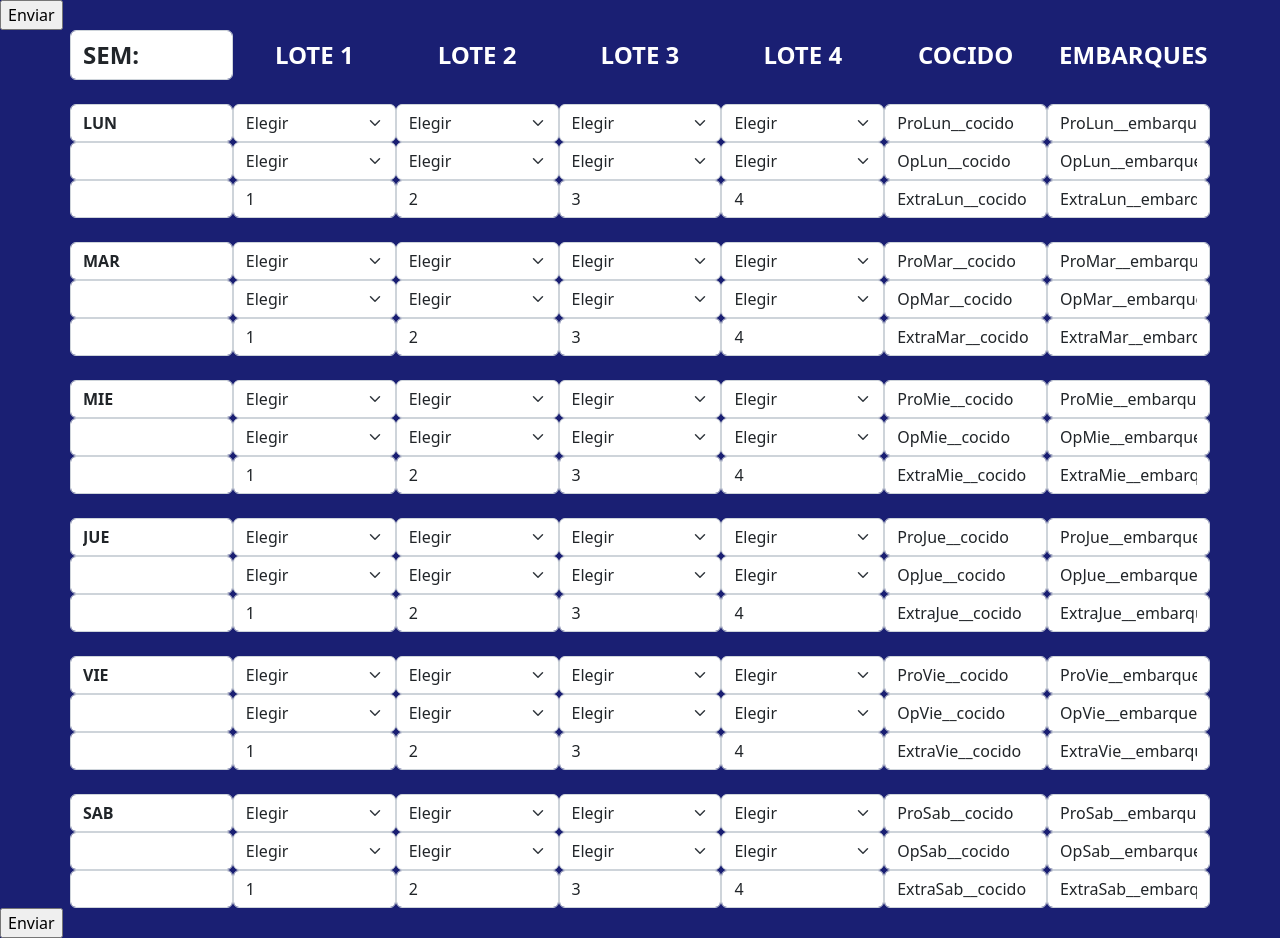
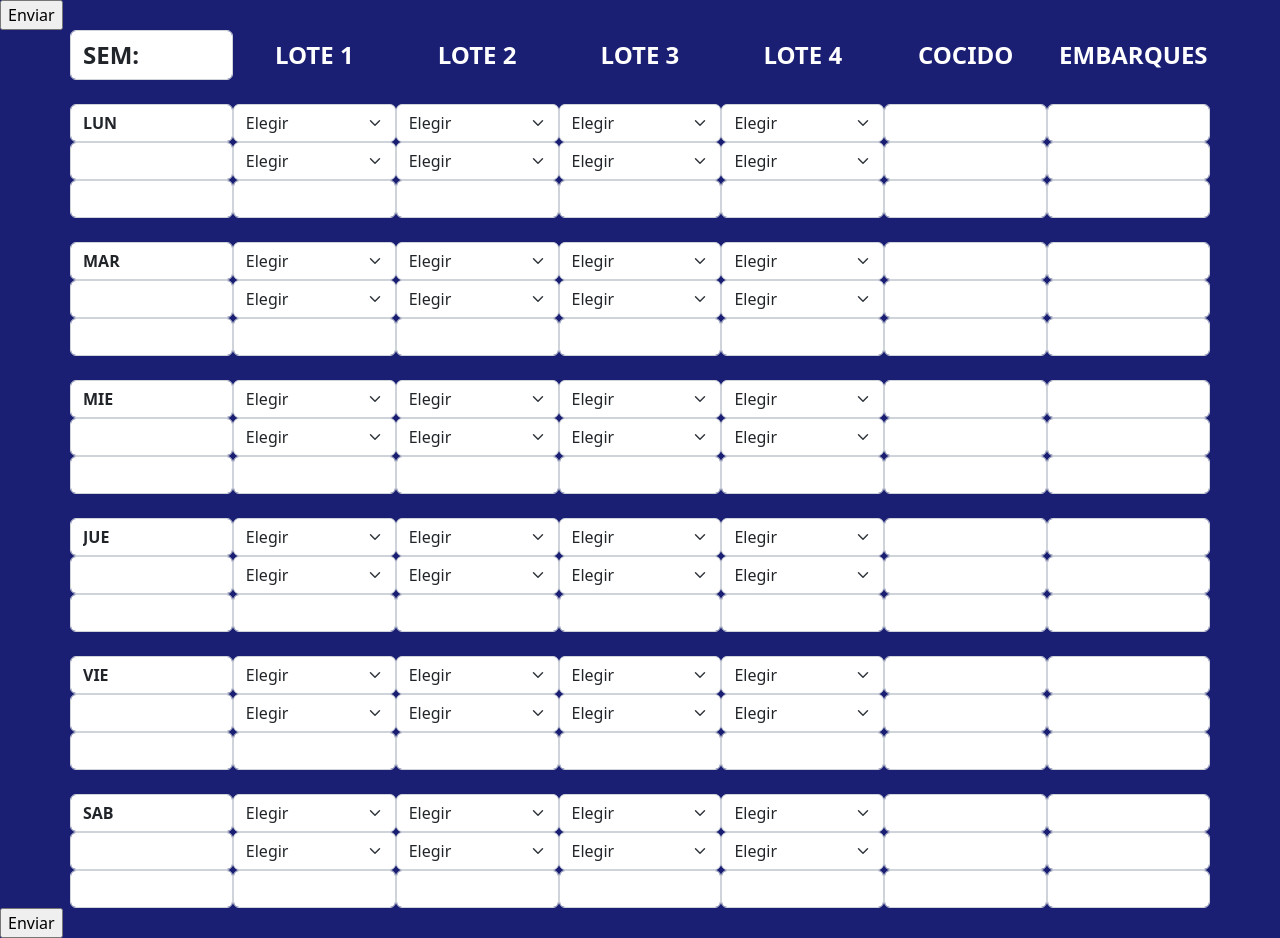
Before and after one commit to Belendefranchi/programacion, a PHP site: page /edicion.php in a window 1280 px wide. Shown: the part 86-1024 px from the top of the page. Run offline with PHP 8.4, Linux system fonts and the light colour scheme.

Commit message:
108 variables declaradas sin value

```diff
--- a/edicion.php
+++ b/edicion.php
@@ -83,8 +83,8 @@
                         <option value="LIVIANA">LIVIANA</option>
                         <option value="GALLO">GALLO</option>
                     </select>
-                    <input type="text" class="col-md-1 form-control" name="ProLun__cocido" value="ProLun__cocido">
-                    <input type="text" class="col-md-1 form-control" name="ProLun__embarque" value="ProLun__embarque">
+                    <input type="text" class="col-md-1 form-control" name="ProLun__cocido" value="">
+                    <input type="text" class="col-md-1 form-control" name="ProLun__embarque" value="">
                 </div>
 <!-- ---------------------------------------------------------------------------------------------------------- -->
 <!-- ------------------------------------------------PROCESO--------------------------------------------------- -->
@@ -123,25 +123,25 @@
                         <option value="TROZADO">TROZADO</option>
                         <option value="FASON">FASON</option>
                     </select>
-                    <input type="text" class="col-md-1 form-control" name="OpLun__cocido" value="OpLun__cocido">
-                    <input type="text" class="col-md-1 form-control" name="OpLun__embarque" value="OpLun__embarque">
+                    <input type="text" class="col-md-1 form-control" name="OpLun__cocido" value="">
+                    <input type="text" class="col-md-1 form-control" name="OpLun__embarque" value="">
                 </div>
 <!-- ---------------------------------------------------------------------------------------------------------- -->
 <!-- -------------------------------------------------GRANJA--------------------------------------------------- -->
 <!-- ---------------------------------------------------------------------------------------------------------- -->
                 <div class="row seven-cols">
-                    <input type="text" class="col-md-1 form-control" name="" value="">
-                    <input type="text" class="col-md-1 form-control" name="L1Lun__granja" value="1">
-                    <input type="text" class="col-md-1 form-control" name="L2Lun__granja" value="2">
-                    <input type="text" class="col-md-1 form-control" name="L3Lun__granja" value="3">
-                    <input type="text" class="col-md-1 form-control" name="L4Lun__granja" value="4">
-                    <input type="text" class="col-md-1 form-control" name="ExtraLun__cocido" value="ExtraLun__cocido">
-                    <input type="text" class="col-md-1 form-control" name="ExtraLun__embarque" value="ExtraLun__embarque">
+                    <input type="text" class="col-md-1 form-control" value="">
+                    <input type="text" class="col-md-1 form-control" name="L1Lun__granja" value="">
+                    <input type="text" class="col-md-1 form-control" name="L2Lun__granja" value="">
+                    <input type="text" class="col-md-1 form-control" name="L3Lun__granja" value="">
+                    <input type="text" class="col-md-1 form-control" name="L4Lun__granja" value="">
+                    <input type="text" class="col-md-1 form-control" name="ExtraLun__cocido" value="">
+                    <input type="text" class="col-md-1 form-control" name="ExtraLun__embarque" value="">
                 </div>
             </div>
             <br>
 
-<!-- ################################################   MARTES   ############################################### -->
+<!-- ###############################################   MARTES   ############################################### -->
 
 <!-- ---------------------------------------------------------------------------------------------------------- -->
 <!-- ---------------------------------------------------TIPO--------------------------------------------------- -->
@@ -173,8 +173,8 @@
                         <option value="LIVIANA">LIVIANA</option>
                         <option value="GALLO">GALLO</option>
                     </select>
-                    <input type="text" class="col-md-1 form-control" name="ProMar__cocido" value="ProMar__cocido">
-                    <input type="text" class="col-md-1 form-control" name="ProMar__embarque" value="ProMar__embarque">
+                    <input type="text" class="col-md-1 form-control" name="ProMar__cocido" value="">
+                    <input type="text" class="col-md-1 form-control" name="ProMar__embarque" value="">
                 </div>
 <!-- ---------------------------------------------------------------------------------------------------------- -->
 <!-- ------------------------------------------------PROCESO--------------------------------------------------- -->
@@ -216,20 +216,20 @@
                     </select>
                     </select>
                     </select>
-                    <input type="text" class="col-md-1 form-control" name="OpMar__cocido" value="OpMar__cocido">
-                    <input type="text" class="col-md-1 form-control" name="OpMar__embarque" value="OpMar__embarque">
+                    <input type="text" class="col-md-1 form-control" name="OpMar__cocido" value="">
+                    <input type="text" class="col-md-1 form-control" name="OpMar__embarque" value="">
                 </div>
 <!-- ---------------------------------------------------------------------------------------------------------- -->
 <!-- -------------------------------------------------GRANJA--------------------------------------------------- -->
 <!-- ---------------------------------------------------------------------------------------------------------- -->
                 <div class="row seven-cols">
                     <input type="text" class="col-md-1 form-control" value="">
-                    <input type="text" class="col-md-1 form-control" name="L1Mar__granja" value="1">
-                    <input type="text" class="col-md-1 form-control" name="L2Mar__granja" value="2">
-                    <input type="text" class="col-md-1 form-control" name="L3Mar__granja" value="3">
-                    <input type="text" class="col-md-1 form-control" name="L4Mar__granja" value="4">
-                    <input type="text" class="col-md-1 form-control" name="ExtraMar__cocido" value="ExtraMar__cocido">
-                    <input type="text" class="col-md-1 form-control" name="ExtraMar__embarque" value="ExtraMar__embarque">
+                    <input type="text" class="col-md-1 form-control" name="L1Mar__granja" value="">
+                    <input type="text" class="col-md-1 form-control" name="L2Mar__granja" value="">
+                    <input type="text" class="col-md-1 form-control" name="L3Mar__granja" value="">
+                    <input type="text" class="col-md-1 form-control" name="L4Mar__granja" value="">
+                    <input type="text" class="col-md-1 form-control" name="ExtraMar__cocido" value="">
+                    <input type="text" class="col-md-1 form-control" name="ExtraMar__embarque" value="">
                 </div>
             </div>
             <br>
@@ -266,8 +266,8 @@
                         <option value="LIVIANA">LIVIANA</option>
                         <option value="GALLO">GALLO</option>
                     </select>
-                    <input type="text" class="col-md-1 form-control" name="ProMie__cocido" value="ProMie__cocido">
-                    <input type="text" class="col-md-1 form-control" name="ProMie__embarque" value="ProMie__embarque">
+                    <input type="text" class="col-md-1 form-control" name="ProMie__cocido" value="">
+                    <input type="text" class="col-md-1 form-control" name="ProMie__embarque" value="">
                 </div>
 <!-- ---------------------------------------------------------------------------------------------------------- -->
 <!-- ------------------------------------------------PROCESO--------------------------------------------------- -->
@@ -306,20 +306,20 @@
                         <option value="TROZADO">TROZADO</option>
                         <option value="FASON">FASON</option>
                     </select>
-                    <input type="text" class="col-md-1 form-control" name="OpMie__cocido" value="OpMie__cocido">
-                    <input type="text" class="col-md-1 form-control" name="OpMie__embarque" value="OpMie__embarque">
+                    <input type="text" class="col-md-1 form-control" name="OpMie__cocido" value="">
+                    <input type="text" class="col-md-1 form-control" name="OpMie__embarque" value="">
                 </div>
 <!-- ---------------------------------------------------------------------------------------------------------- -->
 <!-- -------------------------------------------------GRANJA--------------------------------------------------- -->
 <!-- ---------------------------------------------------------------------------------------------------------- -->
                 <div class="row seven-cols">
                     <input type="text" class="col-md-1 form-control" value="">
-                    <input type="text" class="col-md-1 form-control" name="L1Mie__granja" value="1">
-                    <input type="text" class="col-md-1 form-control" name="L2Mie__granja" value="2">
-                    <input type="text" class="col-md-1 form-control" name="L3Mie__granja" value="3">
-                    <input type="text" class="col-md-1 form-control" name="L4Mie__granja" value="4">
-                    <input type="text" class="col-md-1 form-control" name="ExtraMie__cocido" value="ExtraMie__cocido">
-                    <input type="text" class="col-md-1 form-control" name="ExtraMie__embarque" value="ExtraMie__embarque">
+                    <input type="text" class="col-md-1 form-control" name="L1Mie__granja" value="">
+                    <input type="text" class="col-md-1 form-control" name="L2Mie__granja" value="">
+                    <input type="text" class="col-md-1 form-control" name="L3Mie__granja" value="">
+                    <input type="text" class="col-md-1 form-control" name="L4Mie__granja" value="">
+                    <input type="text" class="col-md-1 form-control" name="ExtraMie__cocido" value="">
+                    <input type="text" class="col-md-1 form-control" name="ExtraMie__embarque" value="">
                 </div>
             </div>
             <br>
@@ -356,8 +356,8 @@
                         <option value="LIVIANA">LIVIANA</option>
                         <option value="GALLO">GALLO</option>
                     </select>
-                    <input type="text" class="col-md-1 form-control" name="ProJue__cocido" value="ProJue__cocido">
-                    <input type="text" class="col-md-1 form-control" name="ProJue__embarque" value="ProJue__embarque">
+                    <input type="text" class="col-md-1 form-control" name="ProJue__cocido" value="">
+                    <input type="text" class="col-md-1 form-control" name="ProJue__embarque" value="">
                 </div>
 <!-- ---------------------------------------------------------------------------------------------------------- -->
 <!-- ------------------------------------------------PROCESO--------------------------------------------------- -->
@@ -396,20 +396,20 @@
                         <option value="TROZADO">TROZADO</option>
                         <option value="FASON">FASON</option>
                     </select>
-                    <input type="text" class="col-md-1 form-control" name="OpJue__cocido" value="OpJue__cocido">
-                    <input type="text" class="col-md-1 form-control" name="OpJue__embarque" value="OpJue__embarque">
+                    <input type="text" class="col-md-1 form-control" name="OpJue__cocido" value="">
+                    <input type="text" class="col-md-1 form-control" name="OpJue__embarque" value="">
                 </div>
 <!-- ---------------------------------------------------------------------------------------------------------- -->
 <!-- -------------------------------------------------GRANJA--------------------------------------------------- -->
 <!-- ---------------------------------------------------------------------------------------------------------- -->
                 <div class="row seven-cols">
                     <input type="text" class="col-md-1 form-control" value="">
-                    <input type="text" class="col-md-1 form-control" name="L1Jue__granja" value="1">
-                    <input type="text" class="col-md-1 form-control" name="L2Jue__granja" value="2">
-                    <input type="text" class="col-md-1 form-control" name="L3Jue__granja" value="3">
-                    <input type="text" class="col-md-1 form-control" name="L4Jue__granja" value="4">
-                    <input type="text" class="col-md-1 form-control" name="ExtraJue__cocido" value="ExtraJue__cocido">
-                    <input type="text" class="col-md-1 form-control" name="ExtraJue__embarque" value="ExtraJue__embarque">
+                    <input type="text" class="col-md-1 form-control" name="L1Jue__granja" value="">
+                    <input type="text" class="col-md-1 form-control" name="L2Jue__granja" value="">
+                    <input type="text" class="col-md-1 form-control" name="L3Jue__granja" value="">
+                    <input type="text" class="col-md-1 form-control" name="L4Jue__granja" value="">
+                    <input type="text" class="col-md-1 form-control" name="ExtraJue__cocido" value="">
+                    <input type="text" class="col-md-1 form-control" name="ExtraJue__embarque" value="">
                 </div>
             </div>
             <br>
@@ -446,8 +446,8 @@
                         <option value="LIVIANA">LIVIANA</option>
                         <option value="GALLO">GALLO</option>
                     </select>
-                    <input type="text" class="col-md-1 form-control" name="ProVie__cocido" value="ProVie__cocido">
-                    <input type="text" class="col-md-1 form-control" name="ProVie__embarque" value="ProVie__embarque">
+                    <input type="text" class="col-md-1 form-control" name="ProVie__cocido" value="">
+                    <input type="text" class="col-md-1 form-control" name="ProVie__embarque" value="">
                 </div>
 <!-- ---------------------------------------------------------------------------------------------------------- -->
 <!-- ------------------------------------------------PROCESO--------------------------------------------------- -->
@@ -486,20 +486,20 @@
                         <option value="TROZADO">TROZADO</option>
                         <option value="FASON">FASON</option>
                     </select>
-                    <input type="text" class="col-md-1 form-control" name="OpVie__cocido" value="OpVie__cocido">
-                    <input type="text" class="col-md-1 form-control" name="OpVie__embarque" value="OpVie__embarque">
+                    <input type="text" class="col-md-1 form-control" name="OpVie__cocido" value="">
+                    <input type="text" class="col-md-1 form-control" name="OpVie__embarque" value="">
                 </div>
 <!-- ---------------------------------------------------------------------------------------------------------- -->
 <!-- -------------------------------------------------GRANJA--------------------------------------------------- -->
 <!-- ---------------------------------------------------------------------------------------------------------- -->
                 <div class="row seven-cols">
                     <input type="text" class="col-md-1 form-control" value="">
-                    <input type="text" class="col-md-1 form-control" name="L1Vie__granja" value="1">
-                    <input type="text" class="col-md-1 form-control" name="L2Vie__granja" value="2">
-                    <input type="text" class="col-md-1 form-control" name="L3Vie__granja" value="3">
-                    <input type="text" class="col-md-1 form-control" name="L4Vie__granja" value="4">
-                    <input type="text" class="col-md-1 form-control" name="ExtraVie__cocido" value="ExtraVie__cocido">
-                    <input type="text" class="col-md-1 form-control" name="ExtraVie__embarque" value="ExtraVie__embarque">
+                    <input type="text" class="col-md-1 form-control" name="L1Vie__granja" value="">
+                    <input type="text" class="col-md-1 form-control" name="L2Vie__granja" value="">
+                    <input type="text" class="col-md-1 form-control" name="L3Vie__granja" value="">
+                    <input type="text" class="col-md-1 form-control" name="L4Vie__granja" value="">
+                    <input type="text" class="col-md-1 form-control" name="ExtraVie__cocido" value="">
+                    <input type="text" class="col-md-1 form-control" name="ExtraVie__embarque" value="">
                 </div>
             </div>
             <br>
@@ -536,8 +536,8 @@
                         <option value="LIVIANA">LIVIANA</option>
                         <option value="GALLO">GALLO</option>
                     </select>
-                    <input type="text" class="col-md-1 form-control" name="ProSab__cocido" value="ProSab__cocido">
-                    <input type="text" class="col-md-1 form-control" name="ProSab__embarque" value="ProSab__embarque">
+                    <input type="text" class="col-md-1 form-control" name="ProSab__cocido" value="">
+                    <input type="text" class="col-md-1 form-control" name="ProSab__embarque" value="">
                 </div>
 <!-- ---------------------------------------------------------------------------------------------------------- -->
 <!-- ------------------------------------------------PROCESO--------------------------------------------------- -->
@@ -576,20 +576,20 @@
                         <option value="TROZADO">TROZADO</option>
                         <option value="FASON">FASON</option>
                     </select>
-                    <input type="text" class="col-md-1 form-control" name="OpSab__cocido" value="OpSab__cocido">
-                    <input type="text" class="col-md-1 form-control" name="OpSab__embarque" value="OpSab__embarque">
+                    <input type="text" class="col-md-1 form-control" name="OpSab__cocido" value="">
+                    <input type="text" class="col-md-1 form-control" name="OpSab__embarque" value="">
                 </div>
 <!-- ---------------------------------------------------------------------------------------------------------- -->
 <!-- -------------------------------------------------GRANJA--------------------------------------------------- -->
 <!-- ---------------------------------------------------------------------------------------------------------- -->
                 <div class="row seven-cols">
                     <input type="text" class="col-md-1 form-control" value="">
-                    <input type="text" class="col-md-1 form-control" name="L1Sab__granja" value="1">
-                    <input type="text" class="col-md-1 form-control" name="L2Sab__granja" value="2">
-                    <input type="text" class="col-md-1 form-control" name="L3Sab__granja" value="3">
-                    <input type="text" class="col-md-1 form-control" name="L4Sab__granja" value="4">
-                    <input type="text" class="col-md-1 form-control" name="ExtraSab__cocido" value="ExtraSab__cocido">
-                    <input type="text" class="col-md-1 form-control" name="ExtraSab__embarque" value="ExtraSab__embarque">
+                    <input type="text" class="col-md-1 form-control" name="L1Sab__granja" value="">
+                    <input type="text" class="col-md-1 form-control" name="L2Sab__granja" value="">
+                    <input type="text" class="col-md-1 form-control" name="L3Sab__granja" value="">
+                    <input type="text" class="col-md-1 form-control" name="L4Sab__granja" value="">
+                    <input type="text" class="col-md-1 form-control" name="ExtraSab__cocido" value="">
+                    <input type="text" class="col-md-1 form-control" name="ExtraSab__embarque" value="">
                 </div>
             </div>
 
--- a/style.css
+++ b/style.css
@@ -7,6 +7,7 @@ main{
 .table__font{
     color: white;
     background-color: #1A1F73;
+/*     font-size: 50px; */
 }
 
 @media (min-width: 768px){
@@ -18,14 +19,21 @@ main{
         }
     }
 
-    @media (min-width: 992px) {
-        .seven-cols .col-md-1,
-        .seven-cols .col-sm-1,
-        .seven-cols .col-lg-1 {
+@media (min-width: 992px) {
+    .seven-cols .col-md-1,
+    .seven-cols .col-sm-1,
+    .seven-cols .col-lg-1 {
         width: 14.285714285714285714285714285714%;
         *width: 14.285714285714285714285714285714%;
-        }
     }
+}
+
+@media (min-width: 1400px) {
+    .table__font{
+        font-size: 100px;
+    }
+}
+
 
 /* select option:nth-child(1) {
     background-color: rgb(184, 16, 16) !important;
```
